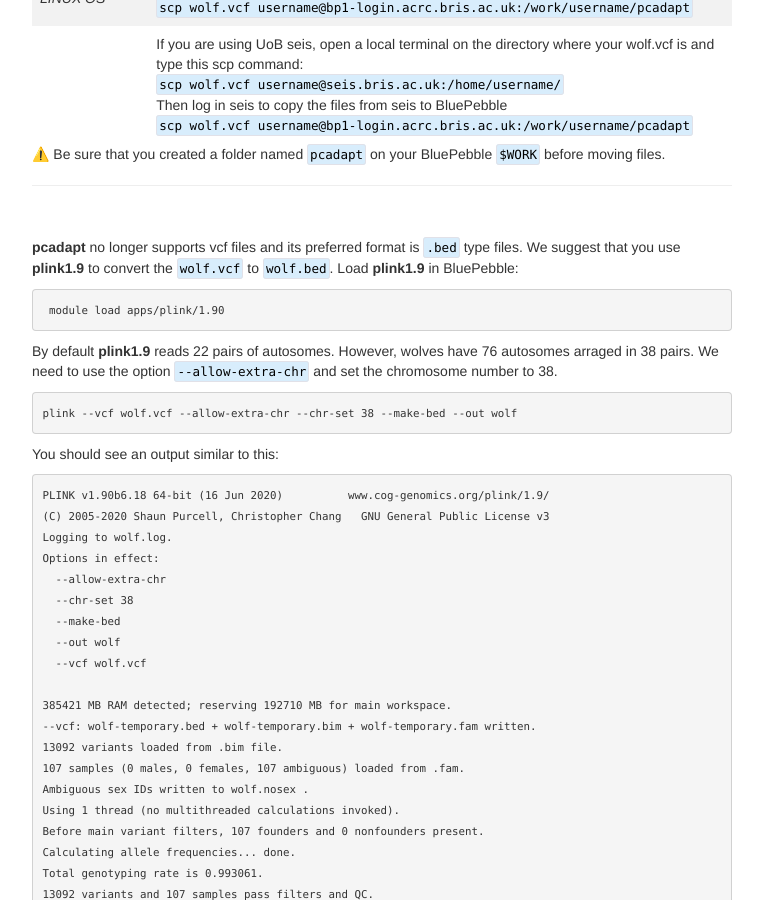
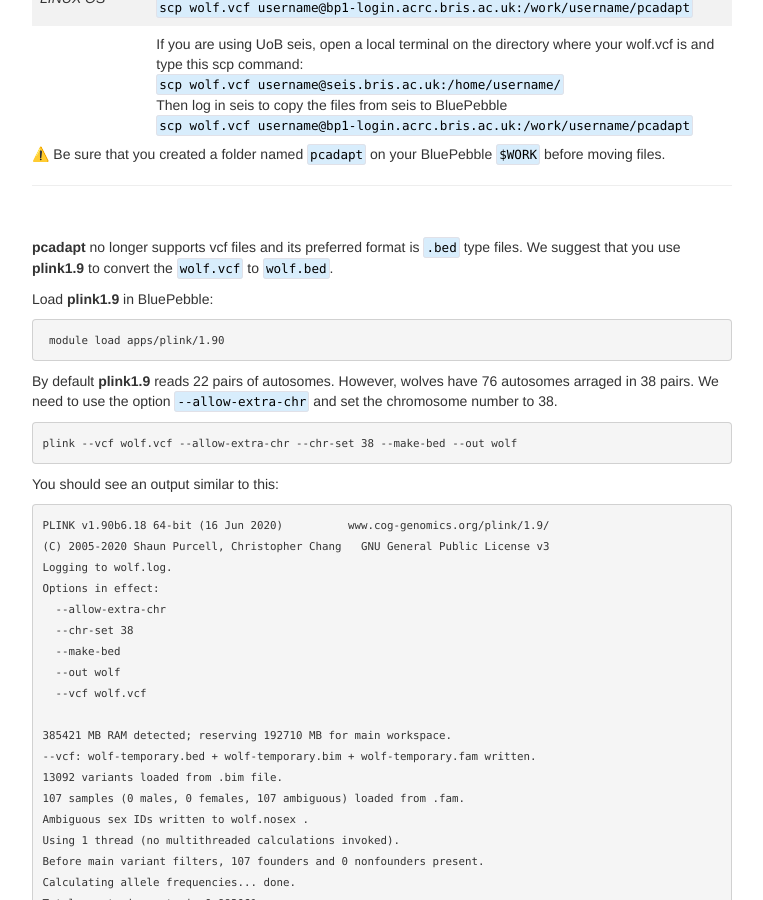
Before and after one commit to ritarasteiro/FieldCourse, a Jekyll site: the page built from pages/PCAdapt_practical.md, in a window 1280 px wide and 900 px high, scrolled down 923 px. Shown: the whole window, without its empty margins (258-1021 px from the left). Built offline with Jekyll 4.4.1, drawn with Linux system fonts in a browser that asks for light colours.

````diff
--- a/pages/PCAdapt_practical.md
+++ b/pages/PCAdapt_practical.md
@@ -45,6 +45,7 @@ Login to your BluePebble account. Create a folder named ``pcadapt`` in your ``$W
 
 
 **pcadapt** no longer supports vcf files and its preferred format is ``.bed`` type files. We suggest that you use  **plink1.9** to convert the ``wolf.vcf`` to ``wolf.bed``.
+
 Load  **plink1.9** in BluePebble:
 
 ```sh
@@ -96,7 +97,7 @@ In the end you will have three different **plink** files (```.bed```,```.bim```,
 |---------------|:---------------------------|
 | *Windows OS*  |Run the UoB VPN and use WinSCP|
 | *MAC and LINUX OS* | If you are using UoB VPN, open a local terminal where you want your files to be and type this scp commands: <br/> ```scp  username@bp1-login.acrc.bris.ac.uk:/work/username/pcadapt/wolf* ./```|
-| |If you are using UoB seis, login in seis to copy your plink files from BluePebble <br/> ```scp username@bp1-login.acrc.bris.ac.uk:/work/username/pcadapt/wolf.* .``` <br/> Then, open a local terminal where you want your files to be and copy your files from seis: ```scp  username@seis.bris.ac.uk:/home/username/wolf.* ./``` |
+| |If you are using UoB seis, login in seis to copy your plink files from BluePebble <br/> ```scp username@bp1-login.acrc.bris.ac.uk:/work/username/pcadapt/wolf.* .``` <br/> Then, open a local terminal where you want your files to be and copy your files from seis: <br/> ```scp  username@seis.bris.ac.uk:/home/username/wolf.* ./``` |
 
 -----
 
````
